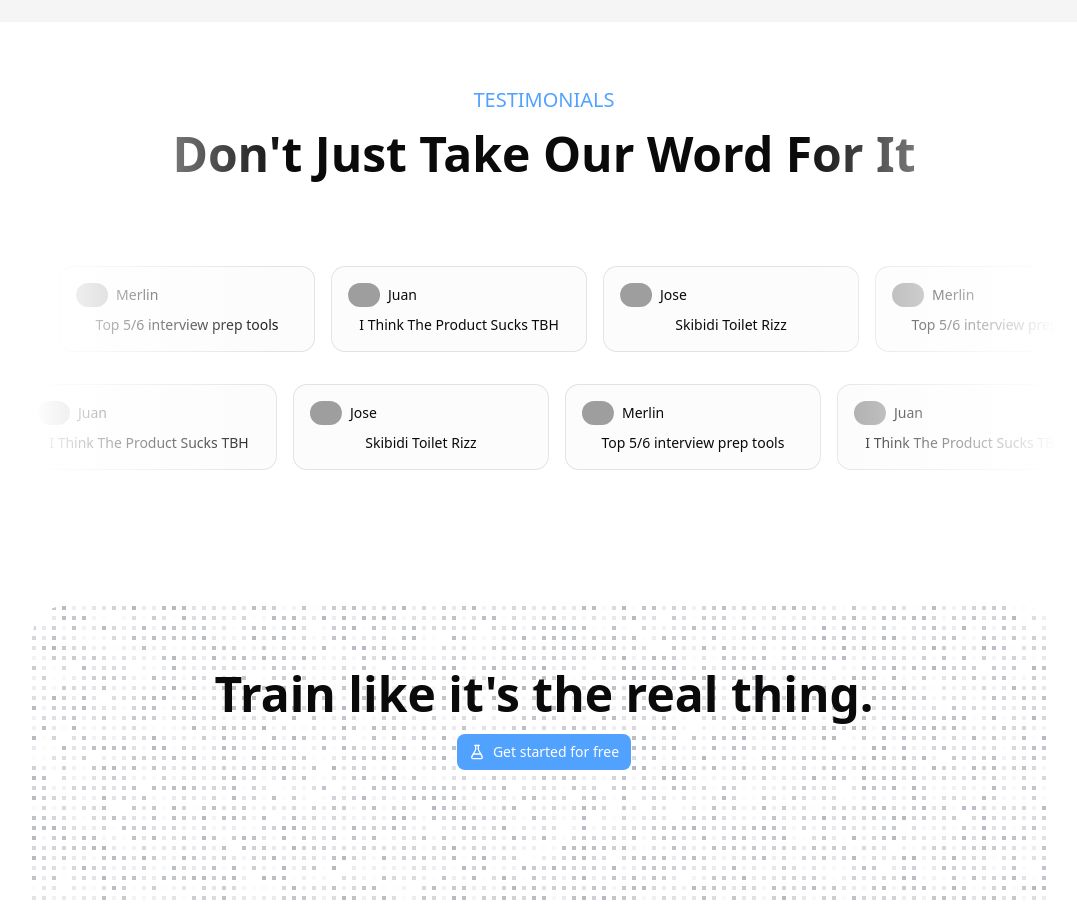
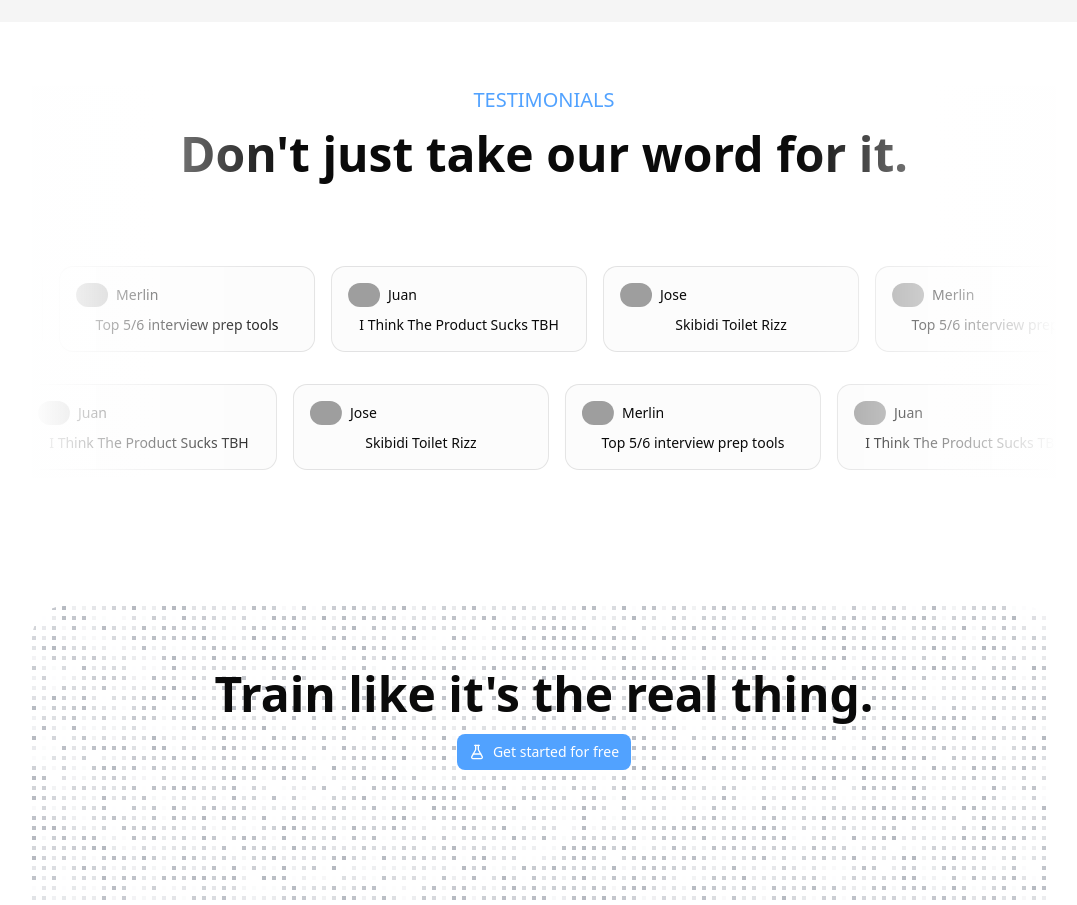
Before and after one commit to juan-josue/ai-mock-interviewer, a React (Vite) app in the folder client/: page / in a window 1280 px wide. Shown: the part 1860-2765 px from the top of the page, without its empty margins (96-1173 px from the left). Built offline with nearby package versions, Linux system fonts and the light colour scheme; grey boxes are pictures that could not be loaded.

Commit message:
chore: update testimonial title case to match other sections

```diff
--- a/client/src/pages/Landing/Testimonials.tsx
+++ b/client/src/pages/Landing/Testimonials.tsx
@@ -70,7 +70,7 @@ function Testimonials() {
       <div className="relative flex flex-col gap-4 max-w-5xl text-center">
         <p className="text-xl text-blue-400 uppercase">Testimonials</p>
         <h1 className="text-5xl font-bold text-center text-foreground mb-16">
-          Don't Just Take Our Word For It
+          Don't just take our word for it.
         </h1>
         <Marquee pauseOnHover className="[--duration:20s]">
           {firstRow.map((review, index) => (
```
